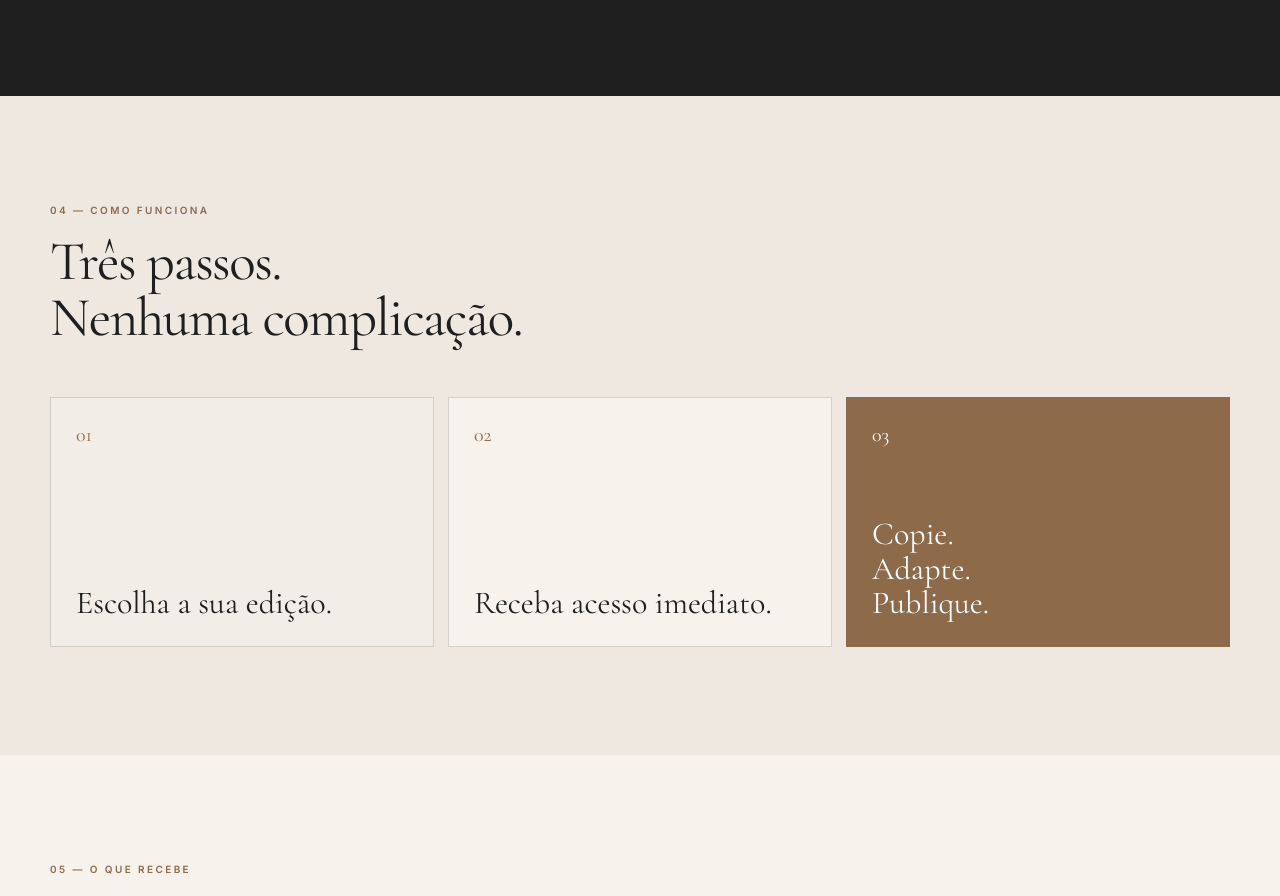
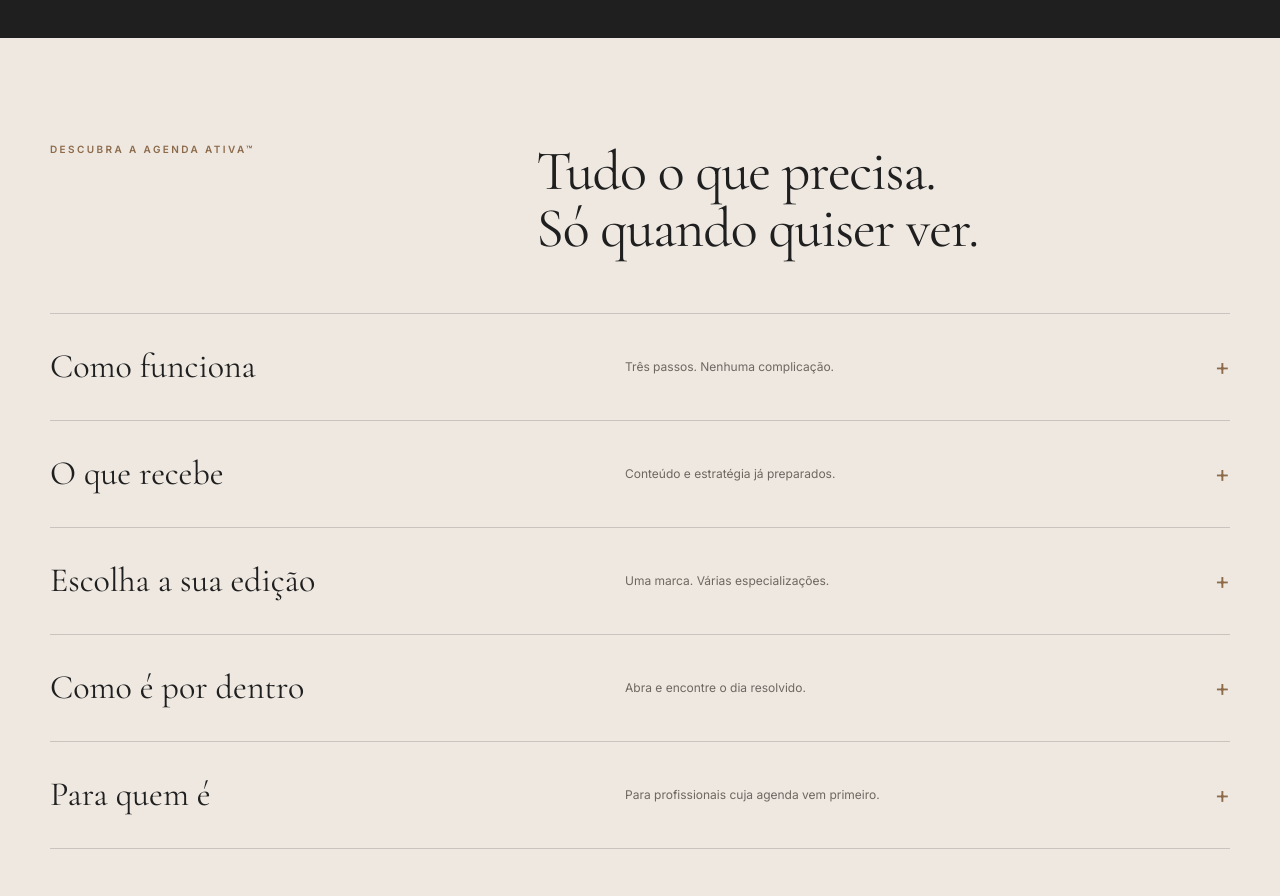
Before and after one commit to lflspimenta/agenda-ativa-homepage, a Next.js app: page / in a window 1280 px wide. Shown: the part 2538-3434 px from the top of the page. Built offline with nearby package versions, Linux system fonts and the light colour scheme.

Commit message:
Add files via upload

```diff
--- a/app/globals.css
+++ b/app/globals.css
@@ -1900,3 +1900,66 @@ html{scroll-behavior:smooth}
   .brand-faq{gap:34px;padding:62px 0}.brand-faq-list summary{font-size:19px}
   .brand-final{padding:72px 20px}.brand-final h2{font-size:38px}
 }
+
+/* Leitura progressiva: o cliente abre apenas o que quer conhecer */
+.aa-explore{padding:105px 0;background:#eee8e1}
+.aa-explore-intro{display:grid;grid-template-columns:.75fr 1.25fr;gap:70px;align-items:start;margin-bottom:55px}
+.aa-explore-intro h2{font-family:var(--font-cormorant),serif;font-size:56px;line-height:1.02;font-weight:400;letter-spacing:-.02em}
+.aa-explore-list{border-top:1px solid rgba(31,31,31,.18)}
+.aa-explore-list details{border-bottom:1px solid rgba(31,31,31,.18)}
+.aa-explore-list summary{
+  display:grid;
+  grid-template-columns:1fr 1fr 30px;
+  gap:35px;
+  align-items:center;
+  min-height:106px;
+  cursor:pointer;
+  list-style:none;
+}
+.aa-explore-list summary::-webkit-details-marker{display:none}
+.aa-explore-list summary:focus{outline:none}
+.aa-explore-list summary:focus-visible{box-shadow:inset 0 0 0 1px var(--bronze-soft)}
+.aa-explore-list summary>span{font-family:var(--font-cormorant),serif;font-size:34px}
+.aa-explore-list summary>small{color:#6e6761;font-size:12px;line-height:1.5}
+.aa-explore-list summary>b{justify-self:end;color:var(--bronze);font-size:23px;font-weight:300;transition:transform .25s}
+.aa-explore-list details[open] summary>b{transform:rotate(45deg)}
+.aa-explore-list details[open] summary>span{color:var(--bronze)}
+.aa-explore-panel{padding:8px 0 48px}
+.aa-explore-panel .aa-step-cards,
+.aa-explore-panel .aa-benefit-grid,
+.aa-explore-panel .aa-edition-list,
+.aa-explore-panel .aa-professional-list{margin-top:0}
+.aa-explore-panel .aa-benefit-grid article{min-height:145px}
+.aa-explore-panel .aa-edition-list article{grid-template-columns:1fr 120px 140px}
+.aa-explore-panel .aa-professional-list{display:grid;grid-template-columns:1fr 1fr;border-top:1px solid var(--line)}
+.aa-explore-panel .aa-professional-list p{display:block;padding:16px 0;font-size:28px}
+.aa-explore-panel .aa-professional-list p:nth-child(even){padding-left:26px;border-left:1px solid var(--line)}
+.aa-explore-inside{display:grid;grid-template-columns:1fr 390px;gap:70px;align-items:center}
+.aa-explore-inside .aa-inside-copy h2{font-family:var(--font-cormorant),serif;font-size:48px;line-height:1.03;font-weight:400}
+
+@media(max-width:900px){
+  .aa-explore{padding:82px 0}
+  .aa-explore-intro{grid-template-columns:1fr;gap:24px}
+  .aa-explore-list summary{grid-template-columns:1fr 30px;gap:18px}
+  .aa-explore-list summary>small{grid-column:1}
+  .aa-explore-list summary>b{grid-column:2;grid-row:1/3}
+  .aa-explore-inside{grid-template-columns:1fr;gap:45px}
+}
+@media(max-width:560px){
+  .aa-explore{padding:62px 0}
+  .aa-explore-intro{margin-bottom:36px}
+  .aa-explore-intro h2{font-size:36px}
+  .aa-explore-list summary{min-height:88px}
+  .aa-explore-list summary>span{font-size:27px}
+  .aa-explore-list summary>small{font-size:11px}
+  .aa-explore-panel{padding-bottom:34px}
+  .aa-explore-panel .aa-step-cards{margin-top:8px}
+  .aa-explore-panel .aa-benefit-grid{grid-template-columns:1fr 1fr}
+  .aa-explore-panel .aa-benefit-grid article{min-height:120px;padding:18px}
+  .aa-explore-panel .aa-benefit-grid h3{font-size:20px}
+  .aa-explore-panel .aa-edition-list article{grid-template-columns:1fr 100px;padding:17px 0}
+  .aa-explore-panel .aa-edition-list a,.aa-explore-panel .aa-edition-list article>p{grid-column:1/3}
+  .aa-explore-panel .aa-professional-list{grid-template-columns:1fr}
+  .aa-explore-panel .aa-professional-list p,.aa-explore-panel .aa-professional-list p:nth-child(even){padding:12px 0;border-left:0;font-size:25px}
+  .aa-explore-inside .aa-inside-copy h2{font-size:36px}
+}
--- a/app/page.tsx
+++ b/app/page.tsx
@@ -61,7 +61,7 @@ export default function HomePage() {
 
       <section className="aa-about brand-shell" aria-labelledby="about-title">
         <div className="aa-about-copy">
-          <p className="brand-kicker">01 — A marca</p>
+          <p className="brand-kicker">Agenda Ativa™</p>
           <h2 id="about-title">O que é a Agenda Ativa<sup>™</sup>?</h2>
           <p>A Agenda Ativa™ é uma biblioteca de edições especializadas para profissionais que precisam de comunicar com consistência, mas não têm tempo para criar conteúdo todos os dias.</p>
           <p>Cada edição inclui 30 dias de conteúdo estratégico, pronto a adaptar e publicar.</p>
@@ -83,7 +83,6 @@ export default function HomePage() {
 
       <section className="aa-problem">
         <div className="brand-shell">
-          <p className="brand-kicker">02 — O problema</p>
           <h2>O problema não é falta de ideias.</h2>
           <p>É ter de pensar nelas todos os dias.</p>
         </div>
@@ -91,7 +90,6 @@ export default function HomePage() {
 
       <section className="aa-promise">
         <div className="brand-shell">
-          <p className="brand-kicker">03 — O que vendemos</p>
           <div className="aa-promise-lines">
             <p>Não vendemos IA.</p>
             <p>Não vendemos prompts.</p>
@@ -102,52 +100,54 @@ export default function HomePage() {
         </div>
       </section>
 
-      <section className="aa-how" id="como-funciona">
+      <section className="aa-explore" id="como-funciona">
         <div className="brand-shell">
-          <div className="aa-section-heading">
-            <p className="brand-kicker">04 — Como funciona</p>
-            <h2>Três passos.<br />Nenhuma complicação.</h2>
+          <div className="aa-explore-intro">
+            <p className="brand-kicker">Descubra a Agenda Ativa™</p>
+            <h2>Tudo o que precisa.<br />Só quando quiser ver.</h2>
           </div>
+
+          <div className="aa-explore-list">
+            <details>
+              <summary><span>Como funciona</span><small>Três passos. Nenhuma complicação.</small><b>+</b></summary>
+              <div className="aa-explore-panel">
                 <div className="aa-step-cards">
                   <article><span>01</span><h3>Escolha a sua edição.</h3></article>
                   <article><span>02</span><h3>Receba acesso imediato.</h3></article>
                   <article><span>03</span><h3>Copie.<br />Adapte.<br />Publique.</h3></article>
                 </div>
               </div>
-      </section>
+            </details>
 
-      <section className="aa-benefits brand-shell">
-        <div className="aa-section-heading">
-          <p className="brand-kicker">05 — O que recebe</p>
-          <h2>Tudo o que precisa.<br />Nada que complique.</h2>
+            <details>
+              <summary><span>O que recebe</span><small>Conteúdo e estratégia já preparados.</small><b>+</b></summary>
+              <div className="aa-explore-panel">
+                <div className="aa-benefit-grid">
+                  {benefits.map((benefit) => <article key={benefit}><span>✓</span><h3>{benefit}</h3></article>)}
                 </div>
-        <div className="aa-benefit-grid">
-          {benefits.map((benefit, index) => <article key={benefit}><span>✓</span><small>0{index + 1}</small><h3>{benefit}</h3></article>)}
               </div>
-      </section>
+            </details>
 
-      <section className="aa-editions" id="edicoes">
-        <div className="brand-shell">
-          <div className="aa-section-heading aa-section-heading-row">
-            <div><p className="brand-kicker">06 — A biblioteca</p><h2>Escolha a sua edição.</h2></div>
-            <p>Uma marca. Várias especializações.<br />A mesma tranquilidade editorial.</p>
-          </div>
+            <details id="edicoes">
+              <summary><span>Escolha a sua edição</span><small>Uma marca. Várias especializações.</small><b>+</b></summary>
+              <div className="aa-explore-panel">
                 <div className="aa-edition-list">
-            {editions.map((edition, index) => (
+                  {editions.map((edition) => (
                     <article className={edition.available ? "is-available" : ""} key={edition.name}>
-                <span>0{index + 1}</span><h3>{edition.name}</h3><small>{edition.status}</small>
+                      <h3>{edition.name}</h3><small>{edition.status}</small>
                       {edition.available && edition.href ? <a href={edition.href}>Ver edição <b>→</b></a> : <p>Em preparação</p>}
                     </article>
                   ))}
                 </div>
               </div>
-      </section>
+            </details>
 
-      <section className="aa-inside brand-shell">
+            <details>
+              <summary><span>Como é por dentro</span><small>Abra e encontre o dia resolvido.</small><b>+</b></summary>
+              <div className="aa-explore-panel aa-explore-inside">
                 <div className="aa-inside-copy">
-          <p className="brand-kicker">07 — Como é por dentro</p>
                   <h2>Abre e encontra o dia resolvido.</h2>
-          <p>Sem menus desnecessários. Sem uma nova ferramenta para aprender. Apenas o conteúdo que precisa, preparado para usar.</p>
+                  <p>Sem menus desnecessários. Apenas o conteúdo que precisa, preparado para usar.</p>
                   <p className="aa-inside-note">Menos de cinco minutos entre abrir e publicar.</p>
                 </div>
                 <div className="aa-product-mockup">
@@ -158,19 +158,23 @@ export default function HomePage() {
                   <ul><li>Conteúdo preparado</li><li>Legenda pronta</li><li>CTA incluída</li></ul>
                   <button type="button">Copiar conteúdo</button>
                 </div>
-      </section>
+              </div>
+            </details>
 
-      <section className="aa-professionals">
-        <div className="brand-shell">
-          <div className="aa-section-heading"><p className="brand-kicker">08 — Para quem</p><h2>Para profissionais cuja agenda vem primeiro.</h2></div>
+            <details>
+              <summary><span>Para quem é</span><small>Para profissionais cuja agenda vem primeiro.</small><b>+</b></summary>
+              <div className="aa-explore-panel">
                 <div className="aa-professional-list">
-            {professionals.map((professional, index) => <p key={professional}><span>0{index + 1}</span>{professional}</p>)}
+                  {professionals.map((professional) => <p key={professional}>{professional}</p>)}
+                </div>
+              </div>
+            </details>
           </div>
         </div>
       </section>
 
       <section className="brand-faq brand-shell" id="faq">
-        <div><p className="brand-kicker">09 — Perguntas frequentes</p><h2>Antes de começar.</h2></div>
+        <div><p className="brand-kicker">Perguntas frequentes</p><h2>Antes de começar.</h2></div>
         <div className="brand-faq-list">
           {faqs.map(([question, answer]) => <details key={question}><summary>{question}<span>+</span></summary><p>{answer}</p></details>)}
         </div>
```
Also changed, not shown: homepage-leitura-progressiva-preview.png (added). Lines whose indentation alone changed are shown as unchanged.
